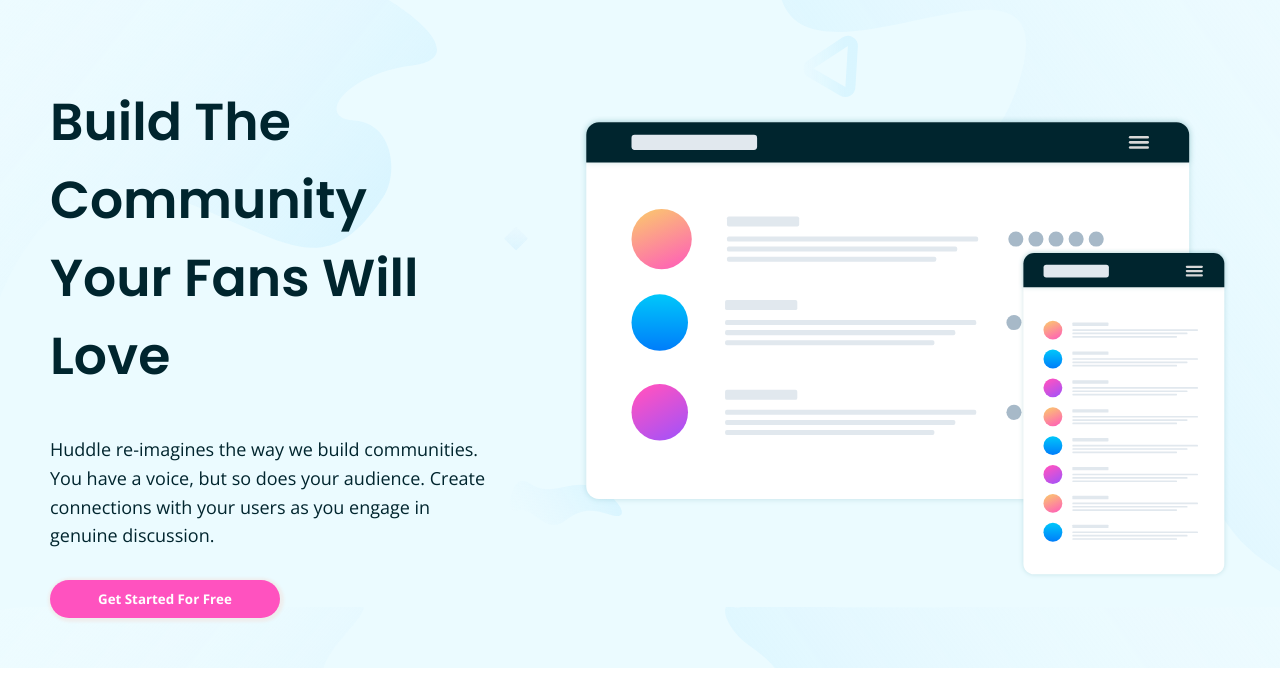
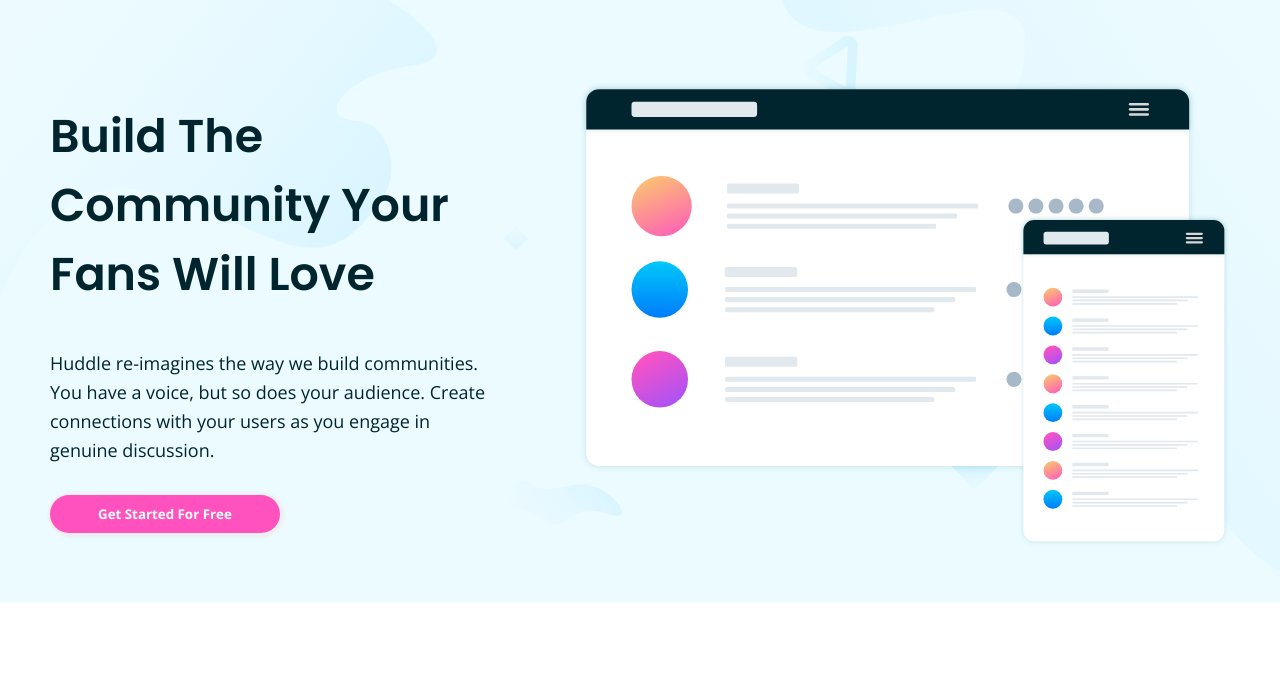
Before and after one commit to Ibrahim-Eltoukhy/hlp, a plain HTML site: page index.html in a window 1280 px wide. Shown: the part 111-800 px from the top of the page. Drawn offline with nearby package versions, Linux system fonts and the light colour scheme.

Commit message:
Update style.css

```diff
--- a/Assets/css/style.css
+++ b/Assets/css/style.css
@@ -66,7 +66,7 @@ nav {
 
 h1 {
   font-family: 'Poppins', sans-serif;
-  font-size: 52px;
+  font-size: 46px;
   margin-bottom: 40px;
 }
 
```
